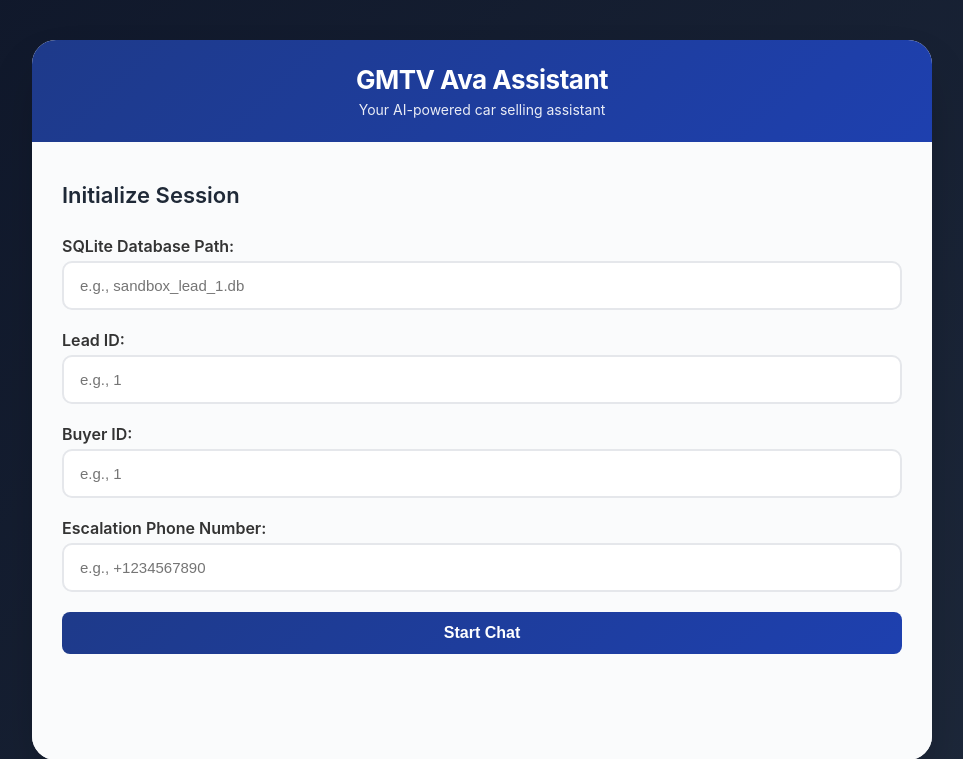
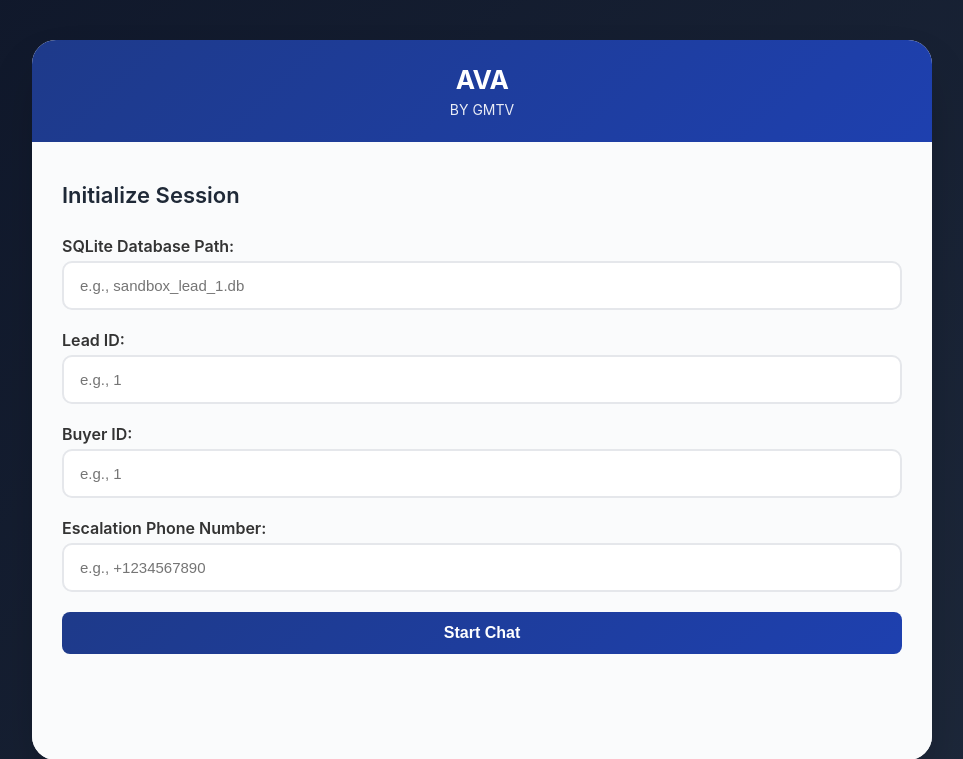
Before and after one commit to jsamit27/ava, a FastAPI app: page / in a window 1280 px wide. Shown: the top 759 px of the page, without its empty margins (158-1121 px from the left). Run offline with FastAPI, Linux system fonts and the light colour scheme.

Commit message:
Change title and header text to 'AVA'

```diff
--- a/templates/index.html
+++ b/templates/index.html
@@ -3,7 +3,7 @@
 <head>
     <meta charset="UTF-8">
     <meta name="viewport" content="width=device-width, initial-scale=1.0">
-    <title>GMTV Ava Assistant</title>
+    <title>AVA</title>
     <style>
         * {
             margin: 0;
@@ -258,8 +258,8 @@
 <body>
     <div class="container">
         <div class="header">
-            <h1>GMTV Ava Assistant</h1>
-            <p>Your AI-powered car selling assistant</p>
+            <h1>AVA</h1>
+            <p>BY GMTV</p>
         </div>
 
         <div class="init-form" id="initForm">
```
